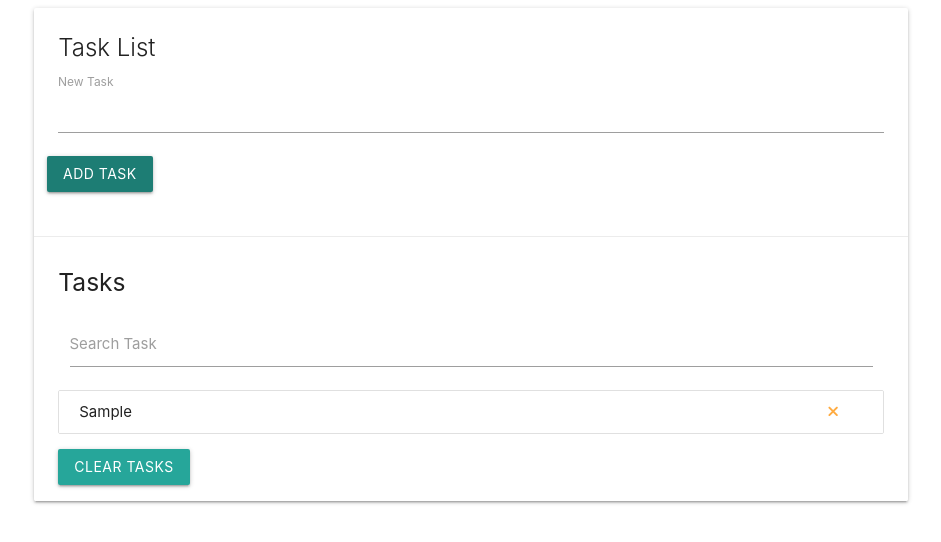
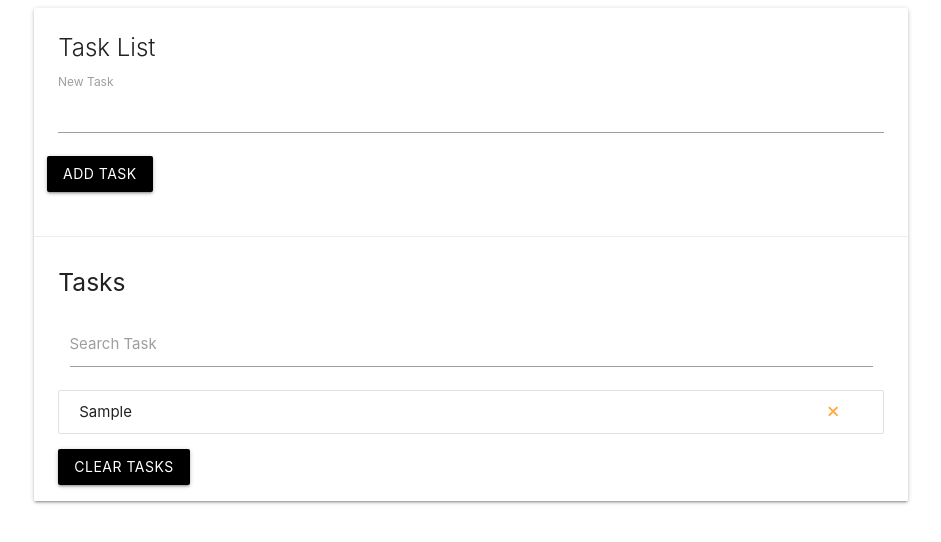
Before and after one commit to Vijay2127/Todolist, a plain HTML site: page index.html in a window 1280 px wide. Both pictures are taken after typing "Sample" into the empty fields and a click on the input "Add Task". Shown: the whole page, without its empty margins (169-1110 px from the left). Drawn offline with nearby package versions, Linux system fonts and the light colour scheme.

Commit message:
changecolor

```diff
--- a/index.html
+++ b/index.html
@@ -21,7 +21,7 @@
                                     <input type="text" name="task" id="task">
                                     <label for="task">New Task</label>
                                 </div>
-                                <input type="submit" value="Add Task" class="btn skyblue">
+                                <input type="submit" value="Add Task" class="btn black">
                             </form>
                         </div>
 
@@ -40,7 +40,7 @@
 
 
                         </ul>
-                        <a class="clear-task btn skyblue" id="btn-test" href="#">Clear Tasks</a>
+                        <a class="clear-task btn black" id="btn-test" href="#">Clear Tasks</a>
                     </div>
                 </div>
             </div>
```
